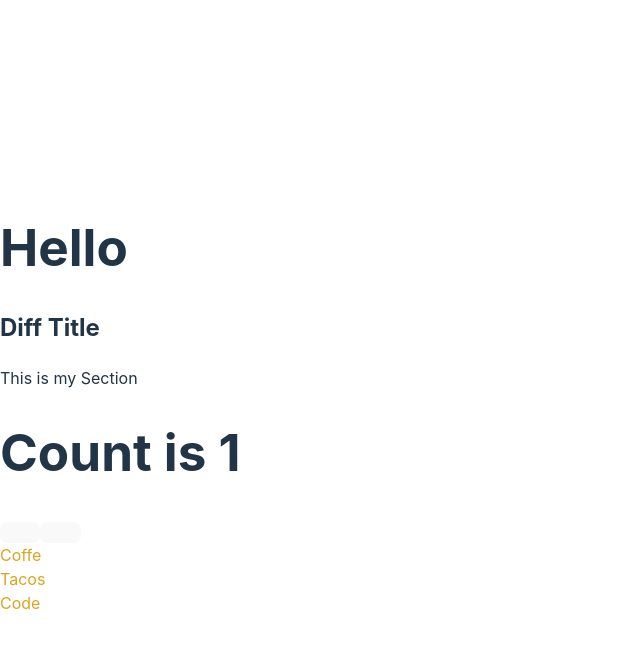
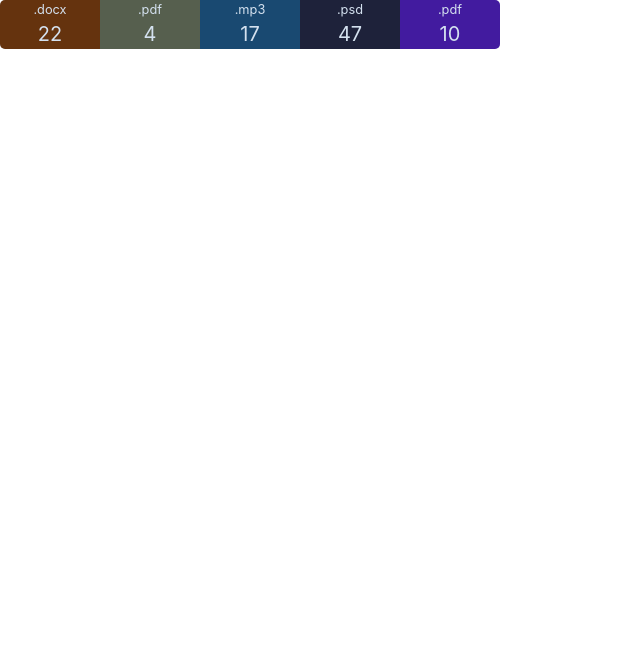
Before and after one commit to Wiecek-K/goit-react-hw-01-components-ts, a React (Vite) app: page / in a window 1280 px wide. Shown: the top 648 px of the page, without its empty margins (0-640 px from the left). Built offline with nearby package versions, Linux system fonts and the light colour scheme.

Commit message:
end task2

```diff
--- a/src/App.tsx
+++ b/src/App.tsx
@@ -1,21 +1,25 @@
-import Heading from "./components/Heading";
-import { Section } from "./components/Section";
-import Counter from "./components/Counter";
-import List from "./components/List";
+// import Heading from "./components/Heading";
+// import { Section } from "./components/Section";
+// import Counter from "./components/Counter";
+// import List from "./components/List";
+import Statistics from "./components/Statistics";
 
-import { useState } from "react";
+import data from "./data/data.json";
+// import { useState } from "react";
 function App() {
-	const[count,setCount]=useState<number>(1)
+  // const[count,setCount]=useState<number>(1)
 
-	return (
-		<>
-			<Heading title={"Hello"} />
-			<Section title={"Diff Title"}>This is my Section</Section>
-			<Counter setCount={setCount}>
-				Count is {count}</Counter>
-			<List items={["Coffe","Tacos","Code"]} render={(item:string)=><span className="gold">{item}</span>}/>
-		</>
-	);
+  return (
+    <>
+      <Statistics stats={data}></Statistics>
+
+      {/* <Heading title={"Hello"} /> */}
+      {/* <Section title={"Diff Title"}>This is my Section</Section> */}
+      {/* <Counter setCount={setCount}> */}
+      {/* Count is {count}</Counter> */}
+      {/* <List items={["Coffe","Tacos","Code"]} render={(item:string)=><span className="gold">{item}</span>}/> */}
+    </>
+  );
 }
 
 export default App;
--- /dev/null
+++ b/src/components/Statistics.tsx
@@ -0,0 +1,39 @@
+import renderBackgroundColor from "../scripts/randomColor";
+import css from "../styles/Statistic.module.css";
+import { HexColor } from "../scripts/randomColor";
+
+type stat = { id: string; label: string; percentage: number };
+
+type StatisticsProps = {
+  title?: string;
+  stats: stat[];
+};
+
+const fontColorRaw = getComputedStyle(
+  document.documentElement
+).getPropertyValue("--font-color");
+const hexColorRegExp = /^#[0-9A-Fa-f]{6}$/;
+if (!hexColorRegExp.test(fontColorRaw)) {
+  throw new Error(`Invalid font color: ${fontColorRaw}`);
+}
+const fontColor: HexColor = fontColorRaw as HexColor;
+
+const Statistics = ({ stats, title }: StatisticsProps) => {
+  const listStats = stats.map((stat) => (
+    <li
+      className={css.item}
+      style={{ backgroundColor: renderBackgroundColor(fontColor) }}
+      key={stat.id}
+    >
+      <span className={css.label}> {stat.label} </span>
+      <span className={css.percentage}> {stat.percentage} </span>
+    </li>
+  ));
+  return (
+    <section className={css.statistics}>
+      {title && <h2 className={css.title}>{title}</h2>}
+      <ul className={css.statList}>{listStats}</ul>
+    </section>
+  );
+};
+export default Statistics;
--- /dev/null
+++ b/src/data/data.json
@@ -0,0 +1,7 @@
+[
+  { "id": "id-1", "label": ".docx", "percentage": 22 },
+  { "id": "id-2", "label": ".pdf", "percentage": 4 },
+  { "id": "id-3", "label": ".mp3", "percentage": 17 },
+  { "id": "id-4", "label": ".psd", "percentage": 47 },
+  { "id": "id-5", "label": ".pdf", "percentage": 10 }
+]
--- a/src/index.css
+++ b/src/index.css
@@ -26,7 +26,7 @@ a:hover {
 body {
   margin: 0;
   display: flex;
-  place-items: center;
+  /* place-items: center; */
   min-width: 320px;
   min-height: 100vh;
 }
--- /dev/null
+++ b/src/scripts/randomColor.ts
@@ -0,0 +1,41 @@
+export type HexColor = `#${string}`;
+
+const getRandomHexColor = (): HexColor =>
+  `#${Math.random().toString(16).substr(2, 6)}`;
+
+const hexToRGB = (colorValue: HexColor): number[] => {
+  const red = parseInt(colorValue.substring(1, 3), 16);
+  const green = parseInt(colorValue.substring(3, 5), 16);
+  const blue = parseInt(colorValue.substring(5, 7), 16);
+  return [red, green, blue];
+};
+
+let getRelativeLuminance = (color: number[]): number => {
+  const sRGB = color.map((val) => {
+    const s = val / 255;
+    return s < 0.03928 ? s / 12 / 92 : Math.pow((s + 0.055) / 1.055, 2.4);
+  });
+  return 0.2126 * sRGB[0] + 0.7152 * sRGB[1] + 0.0722 * sRGB[2];
+};
+
+let calculateContrastRatio = (color1: HexColor, color2: HexColor) => {
+  const color1rgb = hexToRGB(color1);
+  const color2rgb = hexToRGB(color2);
+  const luminance1 = getRelativeLuminance(color1rgb);
+  const luminance2 = getRelativeLuminance(color2rgb);
+  const light = Math.max(luminance1, luminance2);
+  const dark = Math.min(luminance1, luminance2);
+  const contrast = (light + 0.05) / (dark + 0.05);
+  return contrast;
+};
+
+const renderBackgroundColor = (fontColor: HexColor) => {
+  let background = getRandomHexColor();
+
+  while (calculateContrastRatio(fontColor, background) < 4.5) {
+    background = getRandomHexColor();
+  }
+  console.log(background);
+  return background;
+};
+export default renderBackgroundColor;
--- /dev/null
+++ b/src/styles/Statistic.module.css
@@ -0,0 +1,30 @@
+:root {
+  --font-color: #d4e1ef;
+}
+
+.statistics {
+  color: rgb(51, 32, 32);
+  background-color: #d4e1ef;
+  display: flex;
+  flex-direction: column;
+  border-radius: 5px;
+  overflow: hidden;
+}
+.title {
+  text-align: center;
+}
+.statList {
+  display: flex;
+  flex-direction: row;
+}
+.item {
+  color: var(--font-color);
+  display: flex;
+  flex-direction: column;
+  align-items: center;
+  width: 5em;
+  font-size: 1.25rem;
+}
+.label {
+  font-size: 0.8rem;
+}
```
Also changed, not shown: src/data/friends.json (added, +32 -0 lines).
